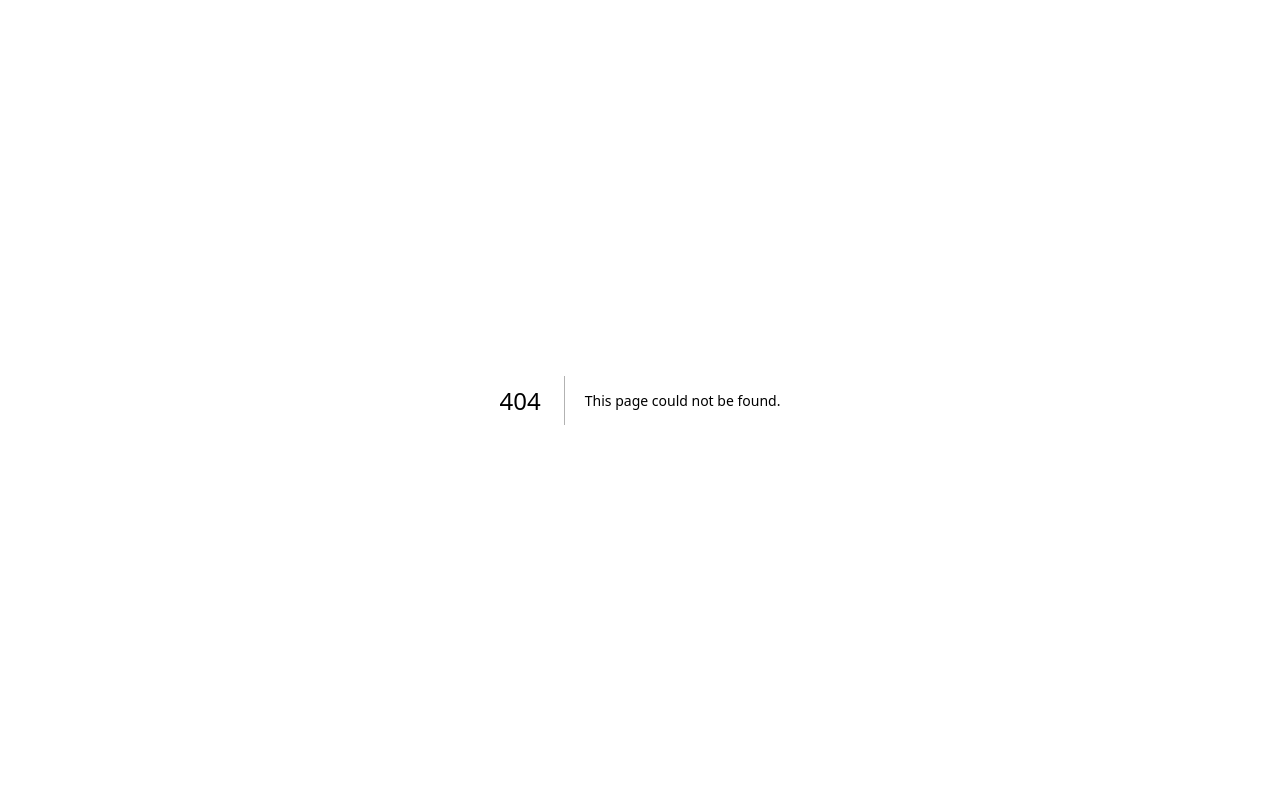
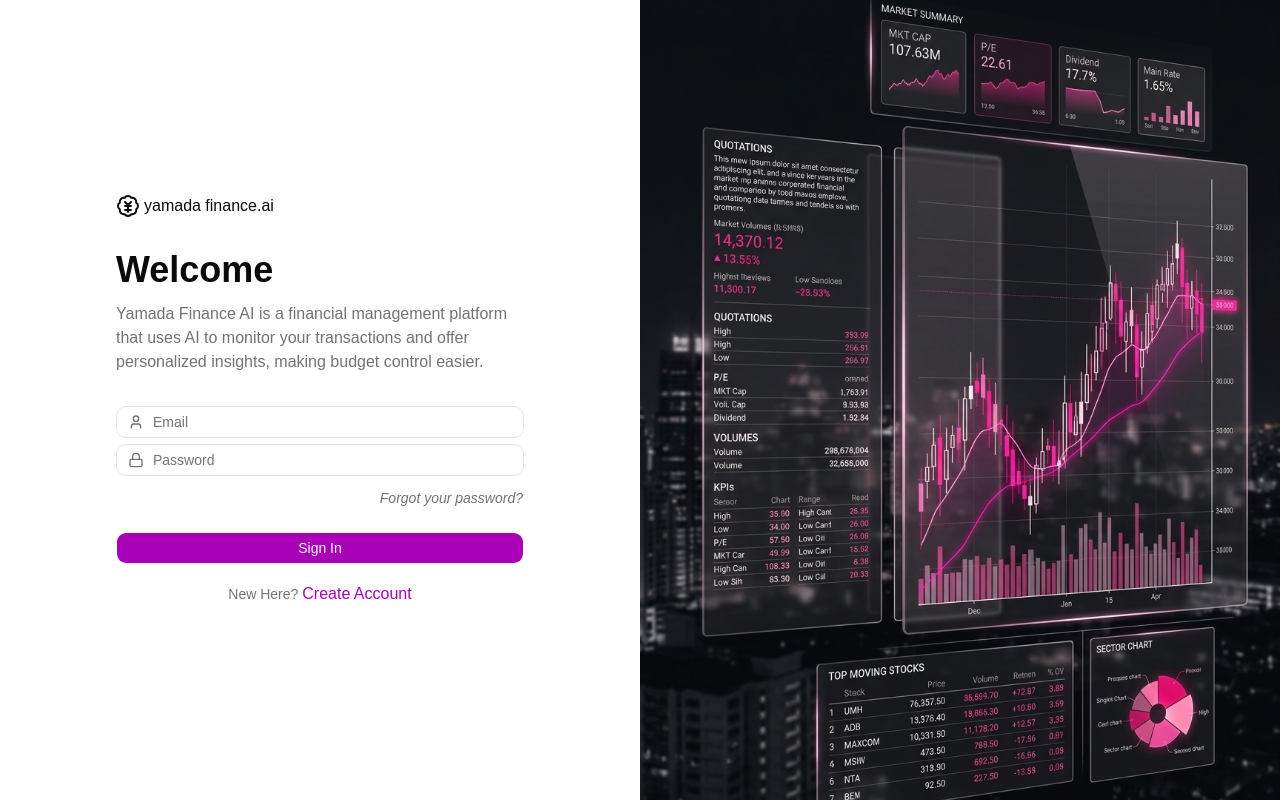
Before and after one commit to YudiYamada/yamada-finance-ai, a Next.js app: page /sign-in in a window 1280 px wide. Before the commit this address had no page. Built offline with nearby package versions, Linux system fonts and the light colour scheme.

Commit message:
feat: add sign-in and sign-up page

```diff
--- a/app/login/page.tsx
+++ /dev/null
@@ -1,9 +0,0 @@
-const LoginPage = () => {
-  return (
-    <>
-      <h1>hello world!</h1>
-    </>
-  );
-};
-
-export default LoginPage;
--- /dev/null
+++ b/app/sign-in/page.tsx
@@ -0,0 +1,66 @@
+import { BadgeJapaneseYen, LockIcon, UserIcon } from "lucide-react";
+import Image from "next/image";
+import Link from "next/link";
+
+import { Button } from "@/components/ui/button";
+import { Input } from "@/components/ui/input";
+
+const SignInPage = () => {
+  return (
+    <div className="grid h-screen md:grid-cols-2">
+      {/* Left side content */}
+      <div className="relative flex h-full w-full flex-col justify-center px-5 md:px-29">
+        <h1 className="flex gap-1">
+          <BadgeJapaneseYen />
+          yamada finance.ai
+        </h1>
+        <span className="mt-8 text-4xl font-bold">Welcome</span>
+        <p className="text-muted-foreground mt-3 text-[16px] font-normal">
+          Yamada Finance AI is a financial management platform that uses AI to
+          monitor your transactions and offer personalized insights, making
+          budget control easier.
+        </p>
+        <div className="mt-8 space-y-1.5">
+          <div className="relative">
+            <UserIcon className="text-muted-foreground absolute top-1/2 left-3 h-4 w-4 -translate-y-1/2" />
+            <Input placeholder="Email" type="email" className="pl-9" />
+          </div>
+
+          <div className="relative">
+            <LockIcon className="text-muted-foreground absolute top-1/2 left-3 h-4 w-4 -translate-y-1/2" />
+            <Input placeholder="Password" type="password" className="pl-9" />
+          </div>
+          <div className="flex justify-end">
+            <Button
+              variant="ghost"
+              className="text-muted-foreground px-0 text-sm font-light italic hover:bg-transparent"
+            >
+              Forgot your password?
+            </Button>
+          </div>
+          <Button className="mt-3 w-full">Sign In</Button>
+          <div className="mt-3 text-center">
+            <span className="text-muted-foreground text-sm font-medium">
+              New Here?{" "}
+            </span>
+            <Link href="/sign-up" className="text-primary">
+              Create Account
+            </Link>
+          </div>
+        </div>
+      </div>
+
+      {/* Right side content */}
+      <div className="relative hidden h-full w-full md:block">
+        <Image
+          src="/login.jpeg"
+          alt="ilustração de gráficos"
+          fill
+          className="object-cover"
+        />
+      </div>
+    </div>
+  );
+};
+
+export default SignInPage;
--- /dev/null
+++ b/app/sign-up/page.tsx
@@ -0,0 +1,64 @@
+import { BadgeJapaneseYen, LockIcon, MailIcon, UserIcon } from "lucide-react";
+import Image from "next/image";
+import Link from "next/link";
+
+import { Button } from "@/components/ui/button";
+import { Input } from "@/components/ui/input";
+
+const SignUpPage = () => {
+  return (
+    <div className="grid h-screen md:grid-cols-2">
+      {/* Left side content */}
+      <div className="relative flex h-full w-full flex-col justify-center px-5 md:px-29">
+        <h1 className="flex items-center gap-1 text-lg font-bold">
+          <BadgeJapaneseYen />
+          yamada finance.ai
+        </h1>
+        <span className="mt-8 text-4xl font-bold">Create Account</span>
+        <p className="text-muted-foreground mt-3 text-[16px] font-normal">
+          Join Yamada Finance AI today and take control of your finances with
+          smart, personalized insights.
+        </p>
+        <div className="mt-8 space-y-1.5">
+          <div className="relative">
+            <UserIcon className="text-muted-foreground absolute top-1/2 left-3 h-4 w-4 -translate-y-1/2" />
+            <Input placeholder="Full Name" type="text" className="pl-9" />
+          </div>
+
+          <div className="relative">
+            <MailIcon className="text-muted-foreground absolute top-1/2 left-3 h-4 w-4 -translate-y-1/2" />
+            <Input placeholder="Email" type="email" className="pl-9" />
+          </div>
+
+          <div className="relative">
+            <LockIcon className="text-muted-foreground absolute top-1/2 left-3 h-4 w-4 -translate-y-1/2" />
+            <Input placeholder="Password" type="password" className="pl-9" />
+          </div>
+
+          <Button className="mt-3 w-full">Sign Up</Button>
+
+          <div className="mt-3 text-center">
+            <span className="text-muted-foreground text-sm font-medium">
+              Already have an account?{" "}
+            </span>
+            <Link href="/sign-in" className="text-primary">
+              Sign In
+            </Link>
+          </div>
+        </div>
+      </div>
+
+      {/* Right side content */}
+      <div className="relative hidden h-full w-full md:block">
+        <Image
+          src="/login.jpeg"
+          alt="ilustração de gráficos"
+          fill
+          className="object-cover"
+        />
+      </div>
+    </div>
+  );
+};
+
+export default SignUpPage;
--- /dev/null
+++ b/components/ui/input.tsx
@@ -0,0 +1,19 @@
+import * as React from "react"
+import { Input as InputPrimitive } from "@base-ui/react/input"
+import { cn } from "cn"
+
+function Input({ className, type, ...props }: React.ComponentProps<"input">) {
+  return (
+    <InputPrimitive
+      type={type}
+      data-slot="input"
+      className={cn(
+        "h-8 w-full min-w-0 rounded-lg border border-input bg-transparent px-2.5 py-1 text-base transition-colors outline-none file:inline-flex file:h-6 file:border-0 file:bg-transparent file:text-sm file:font-medium file:text-foreground placeholder:text-muted-foreground focus-visible:border-ring focus-visible:ring-3 focus-visible:ring-ring/50 disabled:pointer-events-none disabled:cursor-not-allowed disabled:bg-input/50 disabled:opacity-50 aria-invalid:border-destructive aria-invalid:ring-3 aria-invalid:ring-destructive/20 md:text-sm dark:bg-input/30 dark:disabled:bg-input/80 dark:aria-invalid:border-destructive/50 dark:aria-invalid:ring-destructive/40",
+        className
+      )}
+      {...props}
+    />
+  )
+}
+
+export { Input }
```
Also changed, not shown: public/login.jpeg (added).
